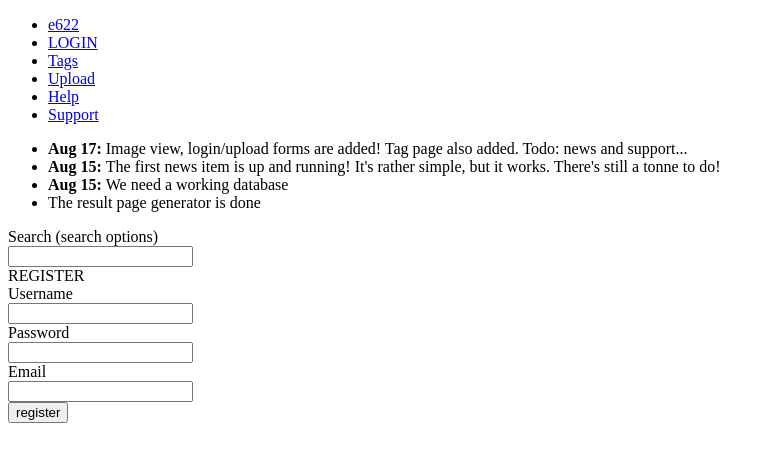
After one commit to BourgondAries/e622, a PHP site: page /register/register.php in a window 1280 px wide. The commit adds this page. Shown: the top 462 px of the page, without its empty margins (0-774 px from the left). Run offline with PHP 8.4, Linux system fonts and the light colour scheme.

Commit message:
Add register page

```diff
--- /dev/null
+++ b/register/register.php
@@ -0,0 +1,48 @@
+<?php
+	$root = $_SERVER['DOCUMENT_ROOT'];
+	require_once "$root/template/Template.php";
+
+	$template = "<div class=\"login\">
+		<div id=\"loginblock\">
+			<div class=\"login-information\">
+				REGISTER
+			</div>
+			<div class=\"largespacer\"> </div>
+				<form id=\"loginform\" action=\"/register/registeruser.php\" method=\"post\">
+					<div id=\"tbusername\">
+						<div class=\"tb\">
+							Username
+						</div>
+						<div class=\"tb\">
+							<input id=\"username\" name=\"username\" type=\"text\">
+						</div>
+					</div>
+					<div class=\"fieldspacer\"></div>
+					<div id=\"tbpassword\">
+						<div class=\"tb\">
+							Password
+						</div>
+						<div class=\"tb\">
+							<input id=\"password\" name=\"password\" type=\"password\">
+						</div>
+					</div>
+					<div class=\"fieldspacer\"></div>
+					<div id=\"tbusername\">
+						<div class=\"tb\">
+							Email
+						</div>
+						<div class=\"tb\">
+							<input id=\"username\" name=\"email\" type=\"text\">
+						</div>
+					</div>
+					<div class=\"fieldspacer\">
+					<div id=\"button\">
+						<input type=\"submit\" value=\"register\">
+					</div>
+				</form>
+			</div>
+		</div>
+	</div>";
+
+	echo generateTemplate($template);
+?>
--- a/style/cat.css
+++ b/style/cat.css
@@ -156,7 +156,6 @@
 	background-color: rgb(221, 221, 221);
 	border-radius: 2px;
 	border-style: none;
-	width: 80%;
 	box-shadow: 2px 2px 5px #07162d;
 }
 .mediadescriptor {
--- a/style/login.css
+++ b/style/login.css
@@ -79,6 +79,5 @@
 	background-color: rgb(221, 221, 221);
 	border-radius: 2px;
 	border-style: none;
-	width: 80%;
 	box-shadow: 2px 2px 5px #07162d;
 }
```
